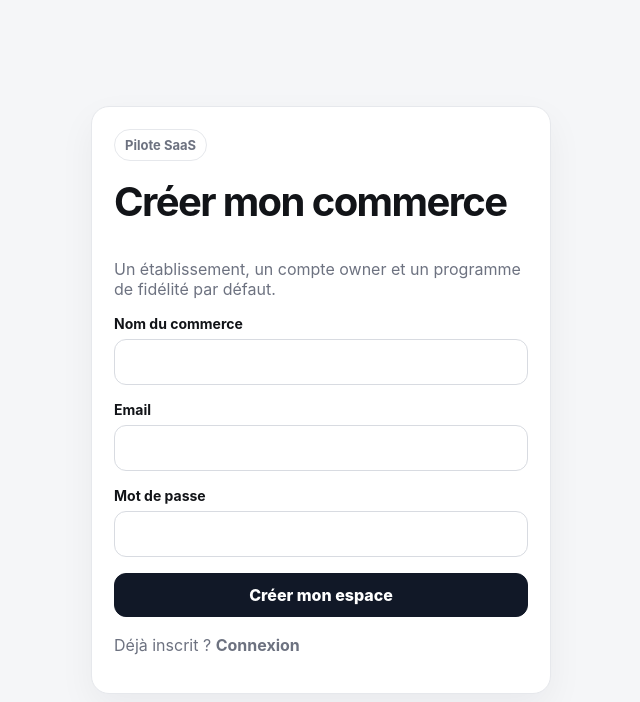
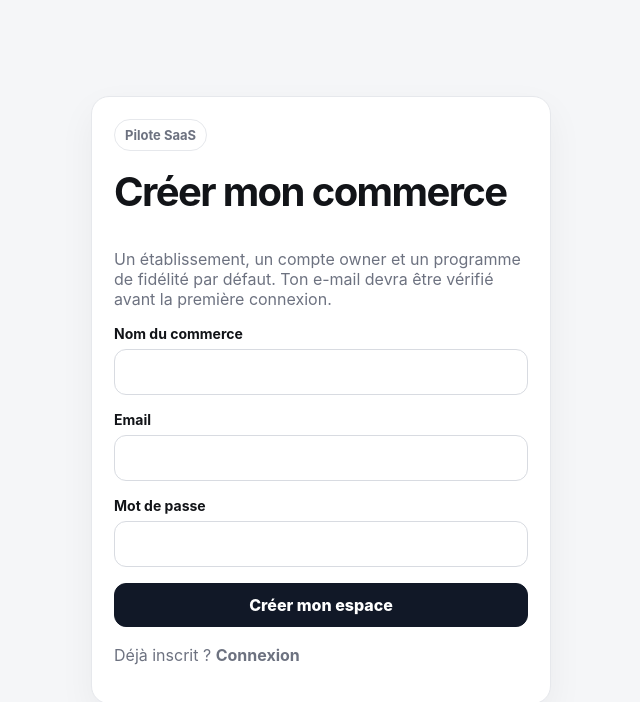
Before and after one commit to yassineimpe-bit/Fidgo, a Next.js app: page /signup in a window 1280 px wide. Shown: the top 702 px of the page, without its empty margins (319-959 px from the left). Built offline with nearby package versions, Linux system fonts and the light colour scheme.

Commit message:
feat(ui): explain signup email verification

```diff
--- a/app/signup/page.tsx
+++ b/app/signup/page.tsx
@@ -1,5 +1,6 @@
 import Link from "next/link";
 import { AuthForm } from "@/components/auth-form";
+
 export default function SignupPage() {
-  return <main className="auth-wrap"><section className="card auth-card"><span className="eyebrow">Pilote SaaS</span><h2 style={{marginTop:16}}>Créer mon commerce</h2><p className="muted">Un établissement, un compte owner et un programme de fidélité par défaut.</p><AuthForm mode="signup"/><p className="muted" style={{marginTop:18}}>Déjà inscrit ? <Link href="/login"><strong>Connexion</strong></Link></p></section></main>;
+  return <main className="auth-wrap"><section className="card auth-card"><span className="eyebrow">Pilote SaaS</span><h2 style={{marginTop:16}}>Créer mon commerce</h2><p className="muted">Un établissement, un compte owner et un programme de fidélité par défaut. Ton e-mail devra être vérifié avant la première connexion.</p><AuthForm mode="signup"/><p className="muted" style={{marginTop:18}}>Déjà inscrit ? <Link href="/login"><strong>Connexion</strong></Link></p></section></main>;
 }
```
